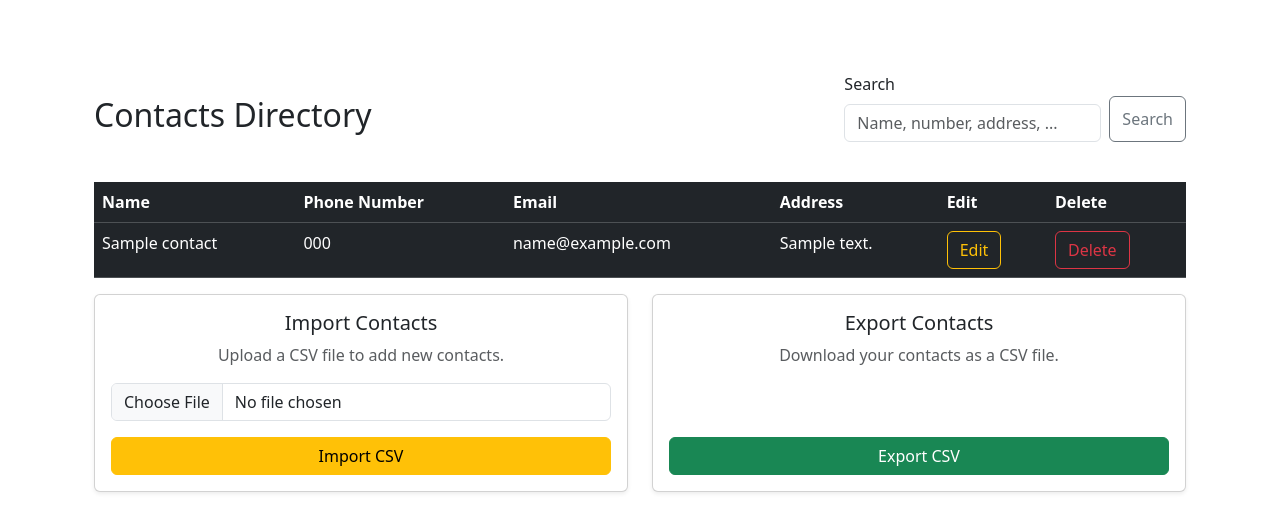
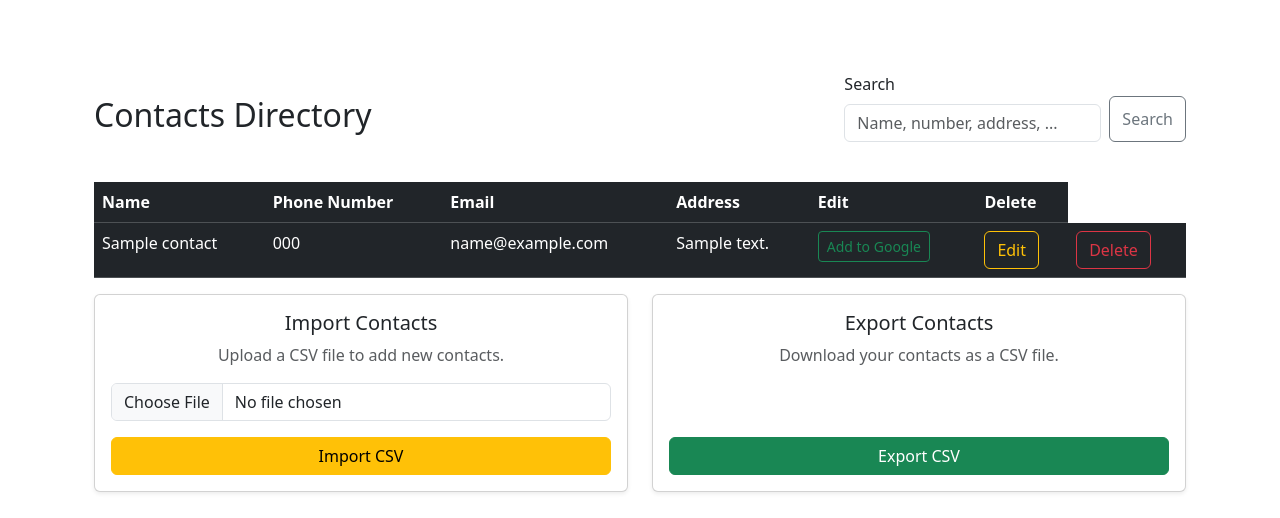
Before and after one commit to AsHkAn-Django/django-contact-sync, a Django app: page /contact_list/ in a window 1280 px wide. Shown: the part 56-574 px from the top of the page. Run offline with Django 5.2, Linux system fonts and the light colour scheme; a user stored in the database is signed in; tables that the repository leaves empty hold one stand-in row (values such as "Sample post"); parts of the project's set-up code (start-up, migrations or seed data) failed here and were passed over; some libraries are stand-ins or nearby versions.

Commit message:
add contact to google bugs fixed

```diff
--- a/myApp/people.py
+++ b/myApp/google.py
@@ -2,7 +2,7 @@ import os
 from google_auth_oauthlib.flow import Flow
 
 BASE_DIR = os.path.dirname(os.path.dirname(os.path.abspath(__file__)))
-SCOPES = ['https://www.googleapis.com/auth/contacts.readonly']
+SCOPES = ['https://www.googleapis.com/auth/contacts']
 REDIRECT_URI = 'http://localhost:8000/oauth2callback/'
 
 def get_google_flow():
--- a/myApp/templates/myApp/contact_list.html
+++ b/myApp/templates/myApp/contact_list.html
@@ -32,6 +32,13 @@
         <td>{{ contact.phone_number }}</td>
         <td>{{ contact.email }}</td>
         <td>{{ contact.address }}</td>
+        <td>
+          <a
+            href=""
+            class="btn btn-outline-success btn-sm"
+            >Add to Google</a
+          >
+        </td>
         <td>
           <a
             href="{% url 'myApp:edit_contact' contact.pk %}"
--- a/myApp/templates/myApp/google_contacts.html
+++ b/myApp/templates/myApp/google_contacts.html
@@ -27,7 +27,7 @@
         </td>
         <td>
           <a
-            href="{% url 'myApp:add_from_google' contact.resourceName  %}"
+            href="{% url 'myApp:add_from_google' pk=contact.resourceName|cut:'people/' %}"
             class="btn btn-outline-warning btn-sm"
             >Add to DB</a
           >
--- a/myApp/urls.py
+++ b/myApp/urls.py
@@ -13,7 +13,7 @@ urlpatterns = [
     path('authorize/', views.authorize, name='authorize'),
     path('oauth2callback/', views.oauth2callback, name='oauth2callback'),
     path('google_contacts/', views.get_google_contacts, name='google_contacts'),
-    path('google_contacts/add_from_google/<str:pk>', views.add_contact_from_google, name='add_from_google'),
+    path('google_contacts/add_from_google/<str:pk>/', views.add_contact_from_google, name='add_from_google'),
 
 
 ]
--- a/myApp/views.py
+++ b/myApp/views.py
@@ -7,10 +7,13 @@ from django.contrib.auth.mixins import LoginRequiredMixin, UserPassesTestMixin
 from django.db.models import Q
 import csv, os, datetime
 from io import TextIOWrapper
-from .people import get_google_flow
+from .google import get_google_flow
 from googleapiclient.discovery import build
 from google.oauth2.credentials import Credentials
 from django.http import HttpResponse
+import urllib.parse
+
+
 
 os.environ['OAUTHLIB_INSECURE_TRANSPORT'] = '1'
 
@@ -190,6 +193,8 @@ def add_contact_from_google(request, pk):
     if 'credentials' not in request.session:
         return redirect('myApp:authorize')
 
+    pk = f'people/{pk}'
+
     creds_data = request.session['credentials']
     creds = Credentials(**creds_data)
 
```
Also changed, not shown: 1 other file.
